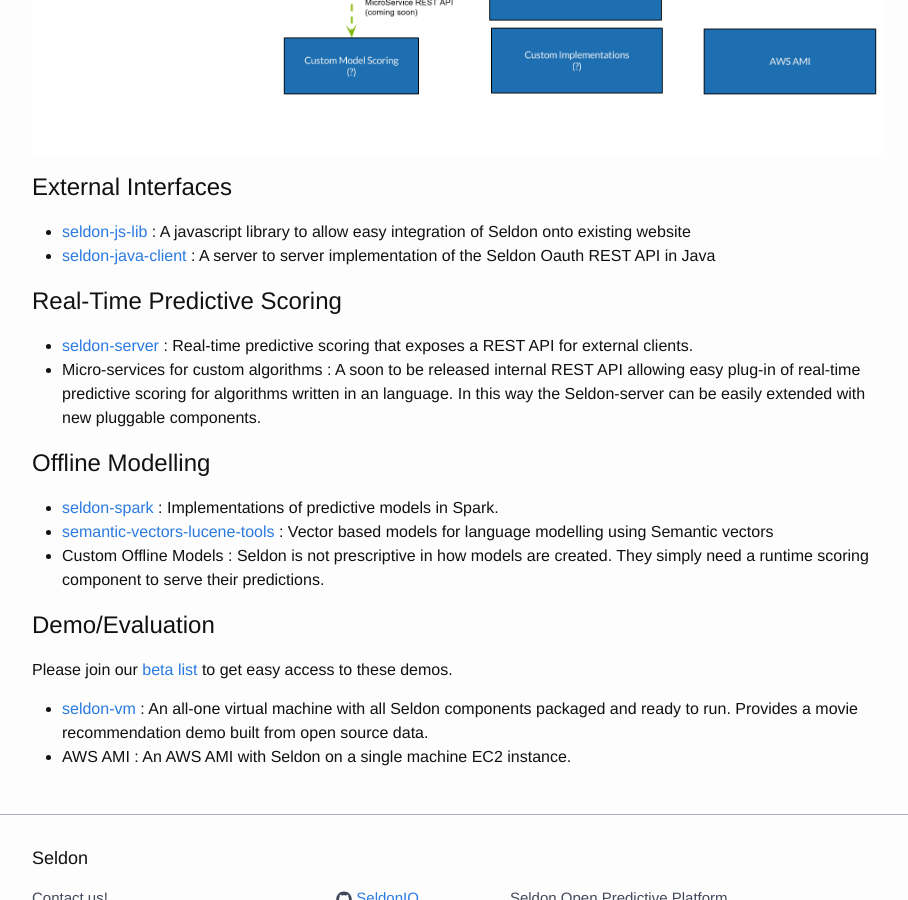
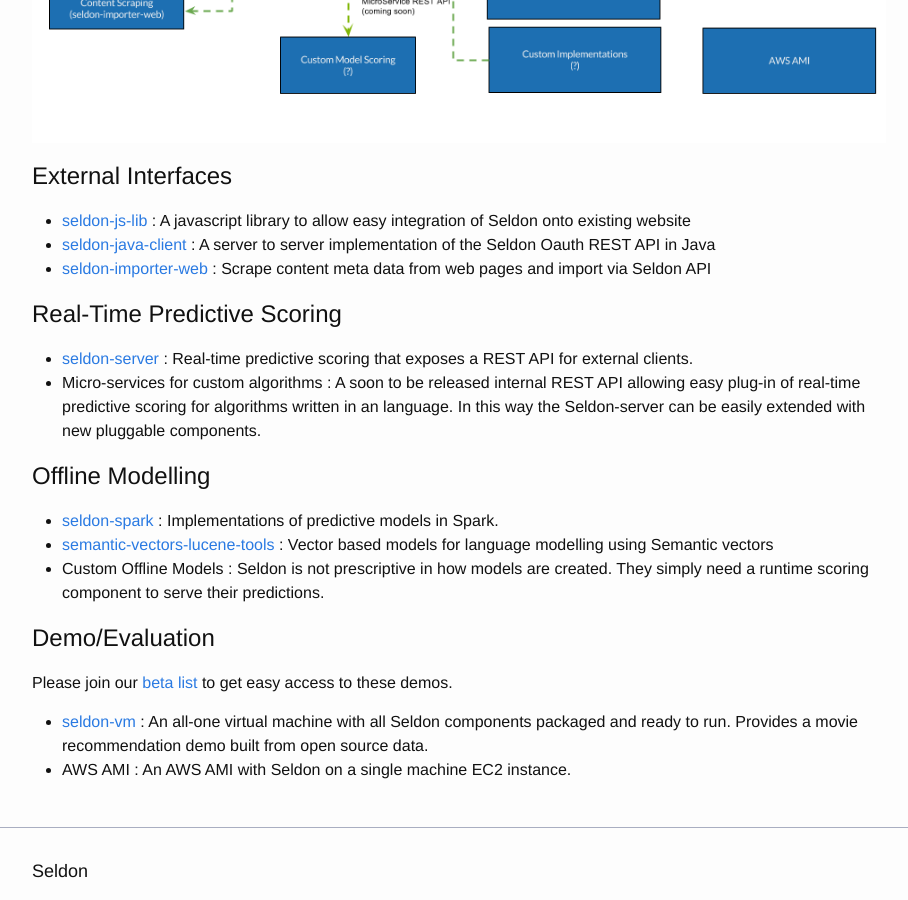
Before and after one commit to SeldonIO/seldonio.github.com, a Jekyll site: the page built from build-and-deploy-intro.md, in a window 1280 px wide and 900 px high, scrolled down 539 px. Shown: the whole window, without its empty margins (181-1089 px from the left). Built offline with Jekyll 4.4.1, drawn with Linux system fonts in a browser that asks for light colours.

Commit message:
add content scraping and offline store

```diff
--- a/build-and-deploy-intro.md
+++ b/build-and-deploy-intro.md
@@ -14,6 +14,7 @@ The open source projects that comprise Seldon can be seen in the image below gro
 
  * [seldon-js-lib](https://github.com/SeldonIO/seldon-js-lib) : A javascript library to allow easy integration of Seldon onto existing website
  * [seldon-java-client](https://github.com/SeldonIO/seldon-java-client) : A server to server implementation of the Seldon Oauth REST API in Java
+ * [seldon-importer-web](https://github.com/SeldonIO/seldon-importer-web) : Scrape content meta data from web pages and import via Seldon API
 
 ## Real-Time Predictive Scoring
 
```
Also changed, not shown: img/OpenSourceProjects.png.
